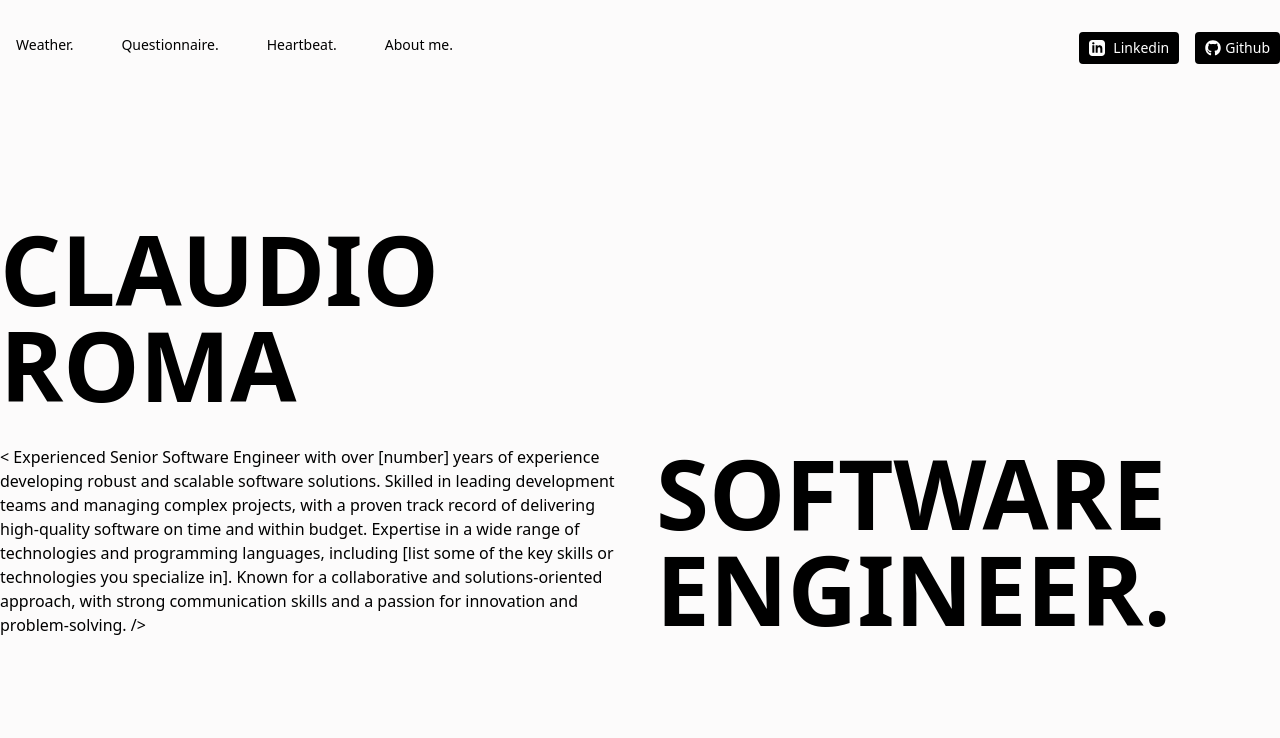
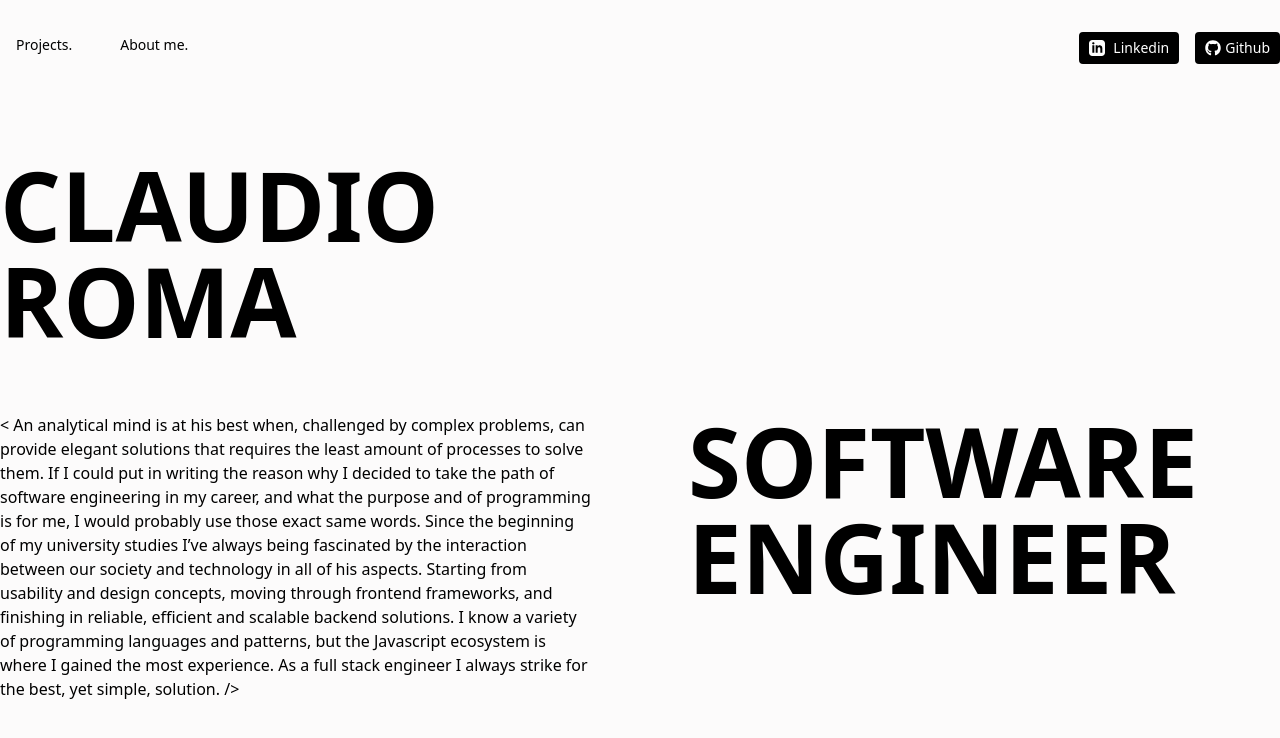
Before and after one commit to roma-claudio/portfolio, an Angular app: page / in a window 1280 px wide. Shown: the top 738 px of the page. Built offline with nearby package versions, Linux system fonts and the light colour scheme.

Commit message:
refactor(frontend): Added content

```diff
--- a/src/app/app.component.html
+++ b/src/app/app.component.html
@@ -7,13 +7,7 @@
       <div class="flex flex-row justify-between">
         <div class="flex gap-x-4">
           <div class="px-4">
-            <a href="#weather" class="font-medium text-sm text-black-600 hover:opacity-75">Weather.</a>
-          </div>
-          <div class="px-4">
-            <a href="#questionnaire" class="font-medium text-sm text-black-600 hover:opacity-75">Questionnaire.</a>
-          </div>
-          <div class="px-4">
-            <a href="#heartbeat" class="font-medium text-sm text-black-600 hover:opacity-75">Heartbeat.</a>
+            <a href="#weather" class="font-medium text-sm text-black-600 hover:opacity-75">Projects.</a>
           </div>
           <div class="px-4">
             <a href="#about" class="font-medium text-sm text-black-600 hover:opacity-75">About me.</a>
@@ -53,25 +47,30 @@
         </div>
       </div>
     </header>
+    <!-- Content -->
     <div class="flex flex-col h-5/6">
       <div class="flex flex-row flex-grow items-center">
-        <div class="flex flex-col">
-          <div class="flex flex-row justify-between pb-8">
+        <div class="flex flex-col gap-16">
+          <div class="flex flex-row gap-16 justify-between">
             <div class="w-1/2">
               <div class="text-8xl font-bold">CLAUDIO ROMA</div>
             </div>
           </div>
-          <div class="flex flex-row justify-between">
+          <div class="flex flex-row gap-16 justify-between">
             <div class="w-1/2 mr-8">
-              <span class="font-medium mr-8">
-                &lt; Experienced Senior Software Engineer with over [number] years of experience developing robust and scalable software solutions.
-                Skilled in leading development teams and managing complex projects, with a proven track record of delivering high-quality software on time and within budget.
-                Expertise in a wide range of technologies and programming languages, including [list some of the key skills or technologies you specialize in].
-                Known for a collaborative and solutions-oriented approach, with strong communication skills and a passion for innovation and problem-solving. /&gt;
+              <span class="font-normal	 mr-8">
+                &lt; An analytical mind is at his best when, challenged by complex problems,
+                can provide elegant solutions that requires the least amount of processes to solve them.
+                If I could put in writing the reason why I decided to take the path of software engineering in my career,
+                and what the purpose and of programming is for me, I would probably use those exact same words.
+                Since the beginning of my university studies I’ve always being fascinated by the interaction between our society and technology in all of his aspects.
+                Starting from usability and design concepts, moving through frontend frameworks, and finishing in reliable, efficient and scalable backend solutions.
+                I know a variety of programming languages and patterns, but the Javascript ecosystem is where I gained the most experience.
+                As a full stack engineer I always strike for the best, yet simple, solution. /&gt;
               </span>
             </div>
             <div class="w-1/2">
-              <div class="text-8xl font-bold">SOFTWARE ENGINEER.</div>
+              <div class="text-8xl font-bold">SOFTWARE ENGINEER</div>
             </div>
           </div>
         </div>
@@ -114,11 +113,10 @@
         </div>
       </div>
       <div class="w-1/2">
-        <span class="font-medium">
-          &lt; Lorem ipsum dolor sit amet, consectetur adipiscing elit, sed do eiusmod tempor incididunt ut labore et
-          dolore magna aliqua. Ut enim ad minim veniam, quis nostrud exercitation ullamco.
-          Lorem ipsum dolor sit amet, consectetur adipiscing elit, sed do eiusmod tempor incididunt ut labore et
-          dolore magna aliqua. Ut enim ad minim veniam, quis nosd exercitation ullamco. /&gt;
+        <span class="font-normal">
+          &lt; A single page application that let you discover and visualize the different climes in the world.
+          The landing page is a tribute to satellite images, and the details page offer a dashboard where historical weather data can be compared with worldwide parameters.
+          The frontend is built with React.js and the backend is a Node.js express application. /&gt;
         </span>
       </div>
     </div>
@@ -145,11 +143,11 @@
           </div>
         </div>
         <div class="w-1/2">
-          <span class="font-medium">
-            &lt; Lorem ipsum dolor sit amet, consectetur adipiscing elit, sed do eiusmod tempor incididunt ut labore et
-            dolore magna aliqua. Ut enim ad minim veniam, quis nostrud exercitation ullamco.
-            Lorem ipsum dolor sit amet, consectetur adipiscing elit, sed do eiusmod tempor incididunt ut labore et
-            dolore magna aliqua. Ut enim ad minim veniam, quis nostrud exercitation ullamco. /&gt;
+          <span class="font-normal">
+            &lt; Born and raised in Italy. I studied computer science and digital communication at the University of Milan, after graduating I’ve started my career as a full stack web developer in London.
+            Currently, I work as a software engineer in Berlin. I love the outdoors, so when I’m not programming and the weather allows, you’ll probably find me cyling or hiking around.
+            Although my mother tongue is Italian, I’m more comfortable in discussing technology and business related topics in English.
+            I’ve some Spanish reminiscencies and I’m working to improve my German skills. /&gt;
           </span>
         </div>
       </div>
```
